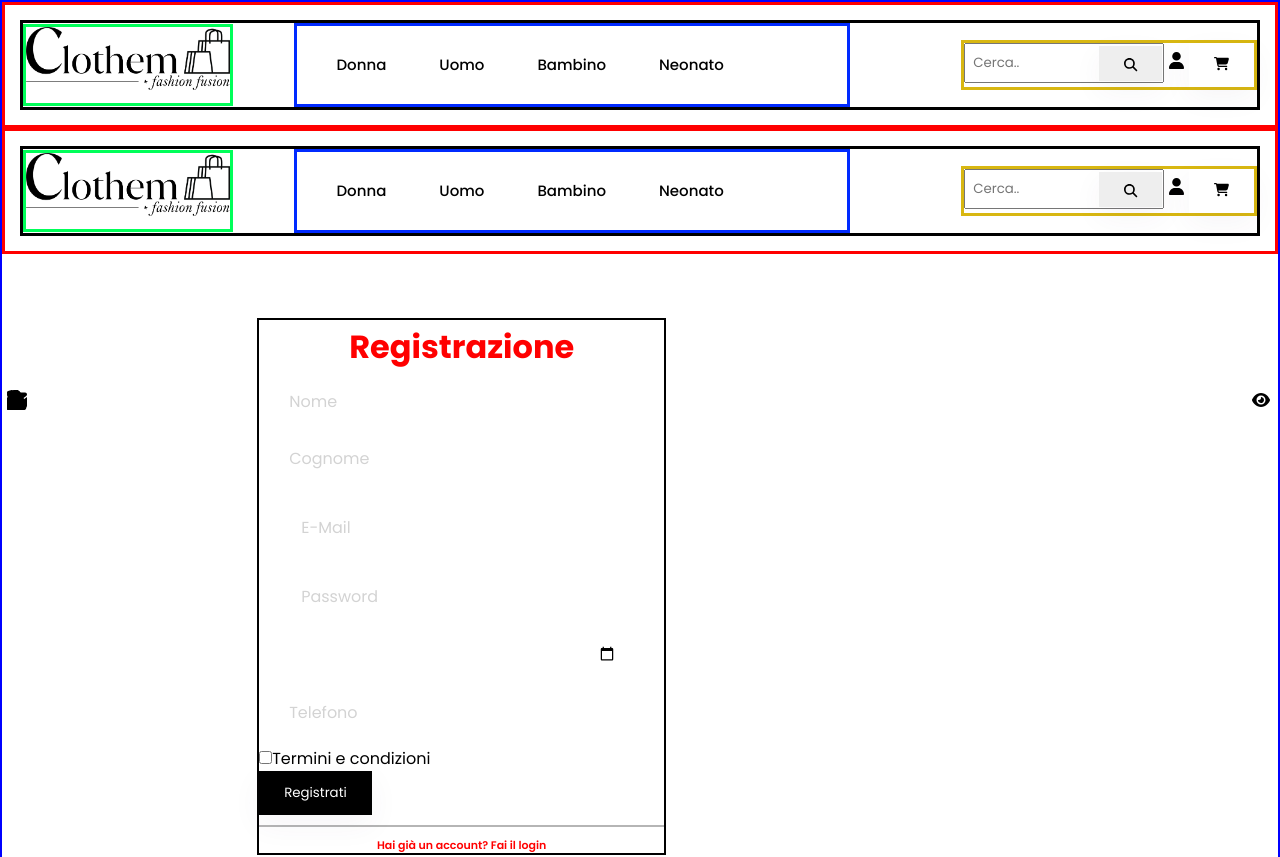
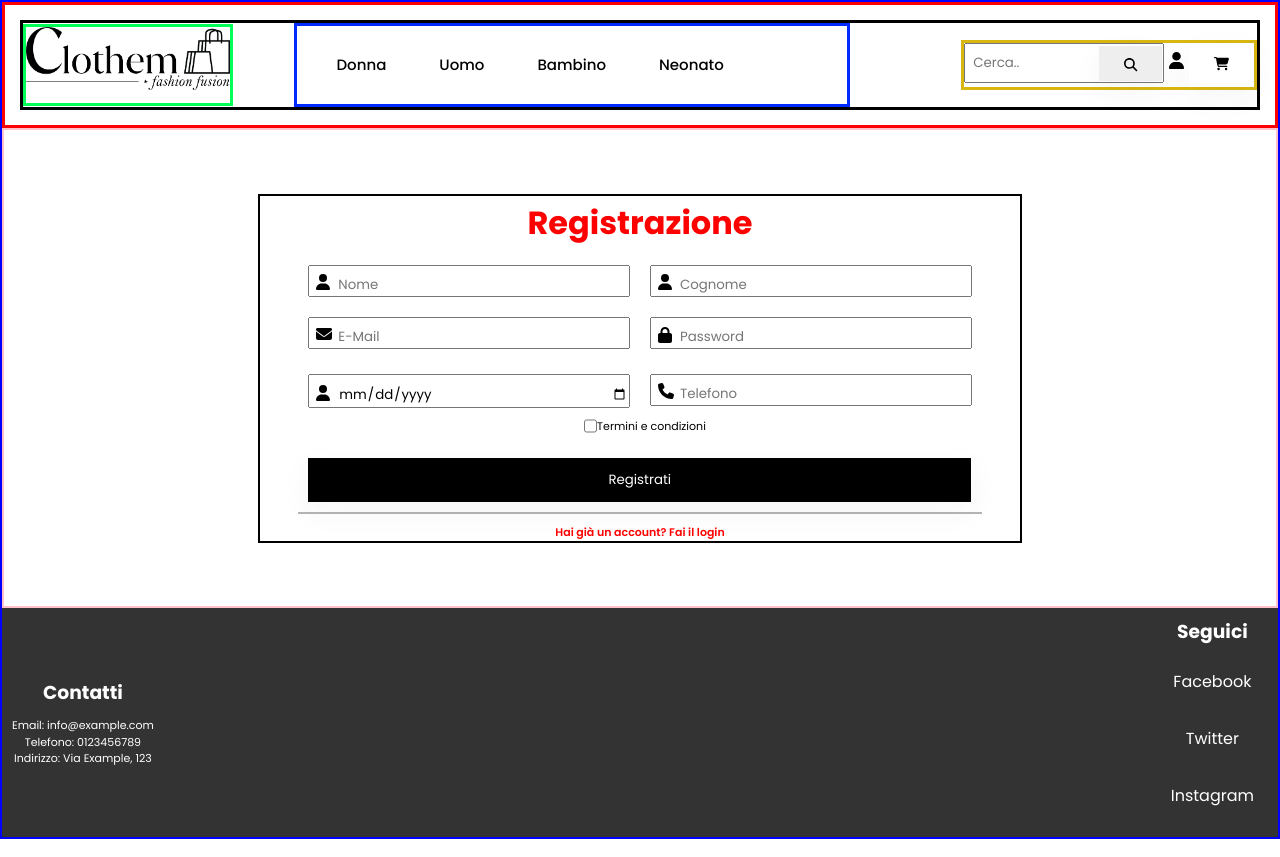
Before and after one commit to zMattyPower/ecommerce-project, a React (Create React App) app: page /registrazione in a window 1280 px wide. Shown: the top 857 px of the page. Built offline with nearby package versions, Linux system fonts and the light colour scheme.

Commit message:
modifica registrazione css

```diff
--- a/package.json
+++ b/package.json
@@ -14,9 +14,7 @@
     "@testing-library/react": "^13.4.0",
     "@testing-library/user-event": "^13.5.0",
     "axios": "^1.7.2",
-
     "boostrap": "^2.0.0",
-
     "jquery": "^3.7.1",
     "react": "^18.3.1",
     "react-bootstrap": "^2.10.2",
--- a/src/Components/Account/Register.jsx
+++ b/src/Components/Account/Register.jsx
@@ -57,61 +57,98 @@ const Register = () => {
 
     return (
         <>
-            <Navbar />
+                        <div className="div_f">
                 <div className="form_r" id="form_r">
                     <form name="frmLogin" id="frmLogin"
                         action="http://localhost:8000/register.php"
                         method="post"
                         onSubmit={(event) => handleSubmit(event)}>
+
                         <h1>Registrazione</h1>
-                    <div className="due_colonne">
-                        <div className="input-box">
+                        <div className="riga">
+                            <div className="input-box_1">
+
+                                <input type="text" placeholder="Nome" id="name" name="name"
+                                    required />
+                                <div className="icon">
                                     <FontAwesomeIcon icon={faUser} id="login" />
-                            <input type="text" placeholder="Nome" id="name" name="name" required />
-                        </div>
-                        <div className="input-box">
-                            <FontAwesomeIcon icon={faUser} id="login" />
-                            <input type="text" placeholder="Cognome" id="lastname" name="lastname" required />
                                 </div>
                             </div>
-                    <div className="due_colonne">
-                        <div className="input-box">
-                            <FontAwesomeIcon icon={faEnvelope} id="login" />
-                            <input type="email" placeholder="E-Mail" id="email" name="email" required />
-                        </div>
-                        <div className="input-box">
-                            <FontAwesomeIcon icon={faLock} id="login" />
-                            <input type={passwordShown ? "text" : "password"} id="password" name="password" placeholder="Password" required />
-                            <FontAwesomeIcon
-                                icon={passwordShown ? faEyeSlash : faEye}
-                                onClick={togglePasswordVisibility}
-                                id='eye-icon'
-                            />
+
+                            <div className="input-box_1">
+
+                                <input type="text" placeholder="Cognome" id="lastname" name="lastname"
+                                    required />
+                                <div className="icon">
+                                    <FontAwesomeIcon icon={faUser} id="login" />
                                 </div>
                             </div>
-                    <div className="due_colonne">
-                        <div className="input-box">
-                            <FontAwesomeIcon icon={faUser} id="login" />
-                            <input type="date" id="d_nascita" name="d_nascita" required />
                         </div>
-                        <div className="input-box">
-                            <FontAwesomeIcon icon={faPhone} id="login" />
-                            <input type="tel" placeholder="Telefono" id="tel" name="tel" required />
+
+                        <div className="riga">
+                            <div className="input-box_1">
+
+                                <input type="email" placeholder="E-Mail" id="email_r" name="email"
+                                    required />
+
+                                <div className="icon">
+                                    <FontAwesomeIcon icon={faEnvelope} id="login" />
                                 </div>
                             </div>
-                    <div className="checkbox-box">
-                        <input type="checkbox" id="trattamento" name="trattamento" required />
-                        <label htmlFor="trattamento">Termini e condizioni</label>
+
+                            <div className="input-box_1">
+
+                                <input type={passwordShown ? "text" : "password"} id="password_r" name="password" placeholder="Password" required />
+
+                                <div className="icon_pass">
+                                        <div><FontAwesomeIcon icon={faLock} id="login" /></div>
                                 </div>
+                            </div>
+
+                        </div>
+
+                        <div className="riga">
+                            <div className="input-box_1">
+
+                                <input type="date" id="d_nascita" name="d_nascita"
+                                    required />
+
+
+                                <div className="icon"><FontAwesomeIcon icon={faUser} id="login" />
+                                </div>
+                            </div>
+
+                            <div className="input-box_1">
+
+
+                                <input type="tel" placeholder="Telefono" id="tel" name="tel"
+                                    required />
+
+                                <div className="icon"> <FontAwesomeIcon icon={faPhone} id="login" />
+                                </div>
+                            </div>
+
+                        </div>
+
+                        <div className="riga">
+                            <p><input type="checkbox" id="trattamento" name="trattamento"
+                                required /> Termini e condizioni</p>
+                                <br/>
                             <button type="submit" className="btn">Registrati</button>
-                    {result && <div className="result-message">{result}</div>}
+                        </div>
+
+                        {result}
+
+                        <div className="riga">
                             <div className="register-link">
                                 <hr />
-                        <p><Link to="/">Hai già un account? Fai il login</Link></p>
+                                <p><a href='about:blank'><Link to="/">Hai già un account? Fai il login</Link><i className='bx bx-chevrons-right'></i></a></p>
+                            </div>
                         </div>
                     </form>
                 </div>
-            <Footer />
+
+            </div>
         </>
     );
 };
```
Also changed, not shown: 1 other file (tests, documents, lock files or other folders). Lines whose indentation alone changed are shown as unchanged.
